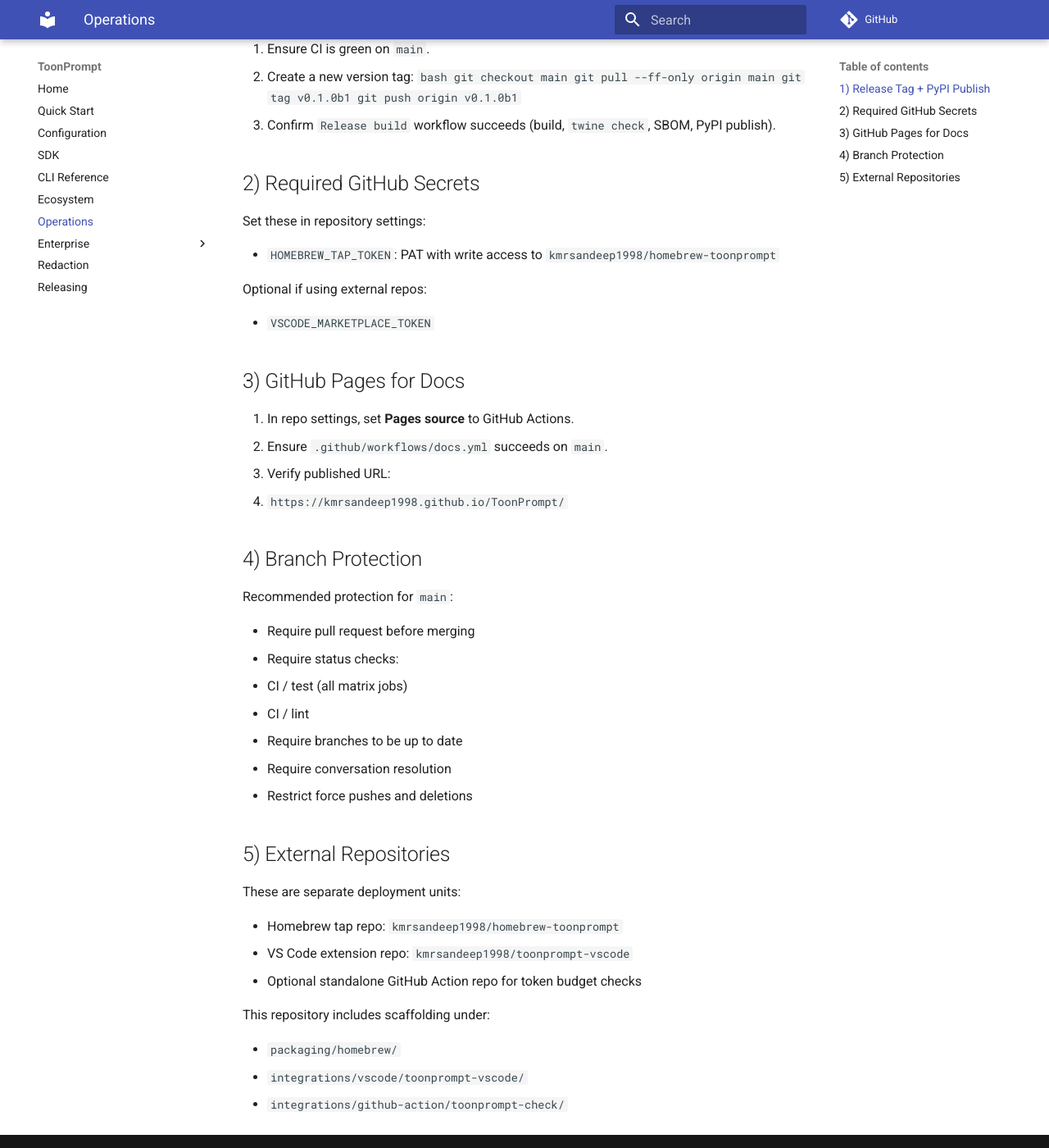
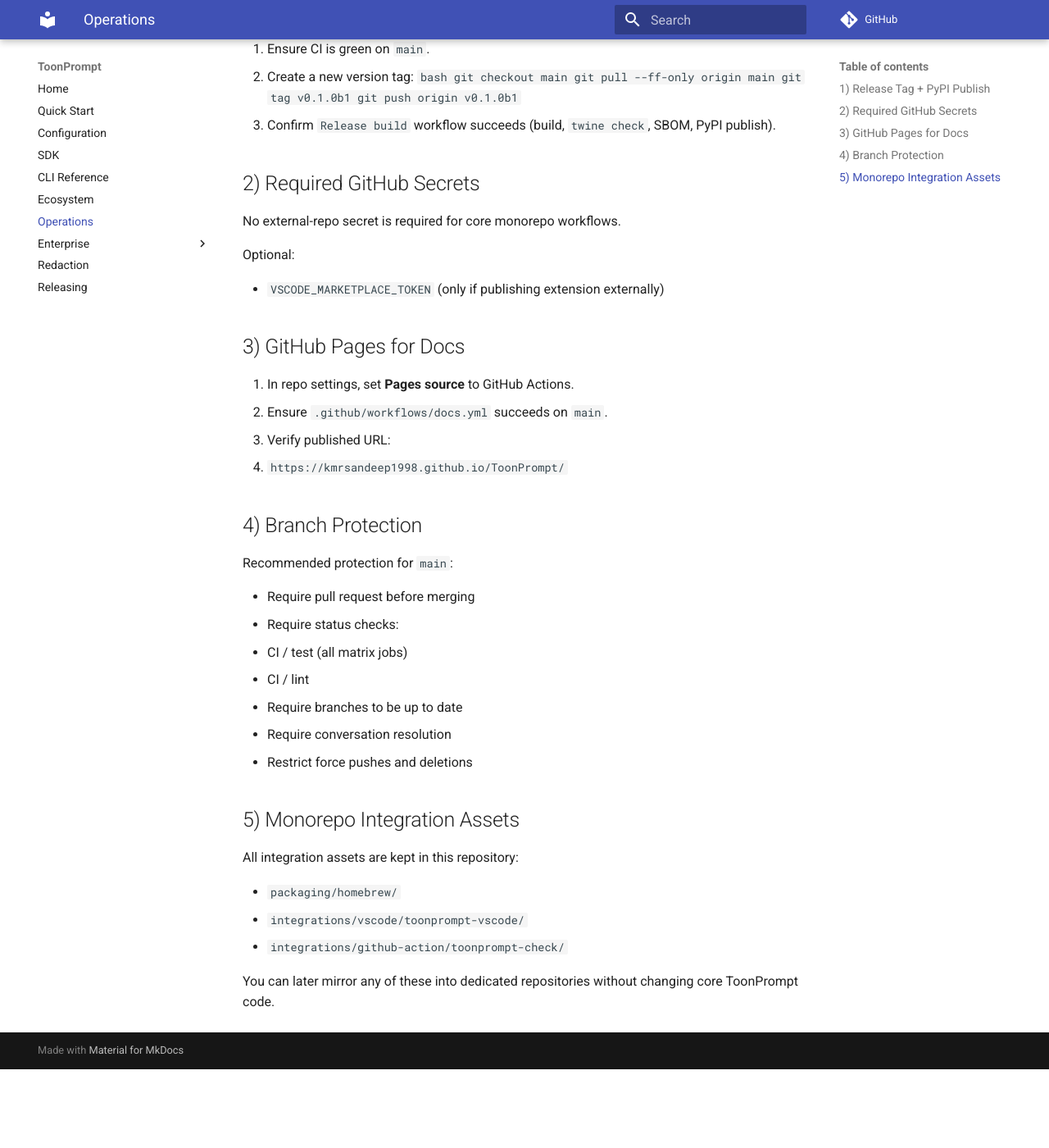
Before and after one commit to kmrsandeep1998/ToonPrompt, an MkDocs documentation site: the page built from docs/OPERATIONS.md, in a window 1280 px wide and 1400 px high, scrolled down 249 px. Shown: the whole window at 82% size. Built offline with MkDocs 1.6.1 and Material for MkDocs 9.7.7, drawn with Linux system fonts in a browser that asks for light colours; comment, search, counter and statistics services are not loaded; after the commit the page ends 1553 px from its top, so only the background shows below that.

Commit message:
Switch ecosystem docs/workflow to monorepo-only model

```diff
--- a/docs/OPERATIONS.md
+++ b/docs/OPERATIONS.md
@@ -16,13 +16,11 @@
 
 ## 2) Required GitHub Secrets
 
-Set these in repository settings:
+No external-repo secret is required for core monorepo workflows.
 
-- `HOMEBREW_TAP_TOKEN`: PAT with write access to `kmrsandeep1998/homebrew-toonprompt`
+Optional:
 
-Optional if using external repos:
-
-- `VSCODE_MARKETPLACE_TOKEN`
+- `VSCODE_MARKETPLACE_TOKEN` (only if publishing extension externally)
 
 ## 3) GitHub Pages for Docs
 
@@ -43,16 +41,12 @@
 - Require conversation resolution
 - Restrict force pushes and deletions
 
-## 5) External Repositories
+## 5) Monorepo Integration Assets
 
-These are separate deployment units:
-
-- Homebrew tap repo: `kmrsandeep1998/homebrew-toonprompt`
-- VS Code extension repo: `kmrsandeep1998/toonprompt-vscode`
-- Optional standalone GitHub Action repo for token budget checks
-
-This repository includes scaffolding under:
+All integration assets are kept in this repository:
 
 - `packaging/homebrew/`
 - `integrations/vscode/toonprompt-vscode/`
 - `integrations/github-action/toonprompt-check/`
+
+You can later mirror any of these into dedicated repositories without changing core ToonPrompt code.
```
Also changed, not shown: docs/ecosystem.md (+6 -6 lines), 1 other file.
